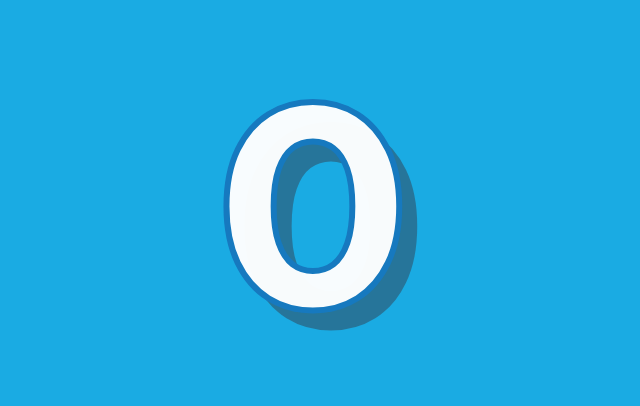
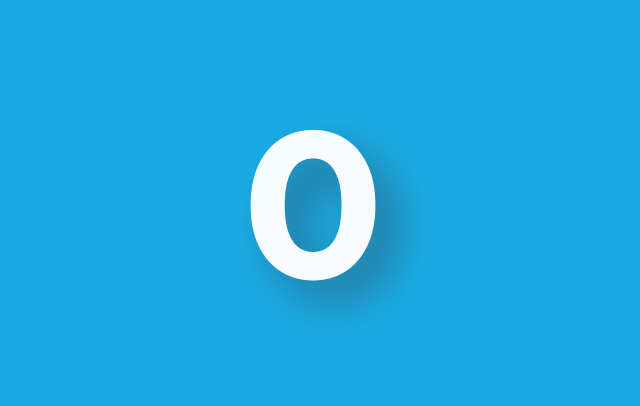
Before and after one commit to bookick/Birthday, a plain HTML site: page Birthday/index.html in a window 1280 px wide. Shown: the part 197-603 px from the top of the page, without its empty margins (327-967 px from the left). Drawn offline with Linux system fonts and the light colour scheme.

Commit message:
update 5 fles

```diff
--- a/Birthday/Intro/intro.css
+++ b/Birthday/Intro/intro.css
@@ -1,4 +1,4 @@
-@import url(https://fonts.googleapis.com/css?family=Montserrat:400,700);
+@import url('https://fonts.googleapis.com/css?family=Montserrat:400,700');
 
 body {
   cursor: none;
@@ -15,26 +15,28 @@ body {
   background: #1aabe3;
   width: 100%;
   height: 100vh;
-  overflow-y: hidden;
+  overflow: hidden; /* Nếu không cần thiết, bạn có thể xóa dòng này */
 }
 
+/* Tăng chất lượng hiển thị cho phần tử con */
 .container * {
   z-index: 1;
+  backface-visibility: hidden;
 }
 
 .counter {
   display: grid;
   place-items: center;
-  width: 50%;
-  height: 50%;
+  width: 50vw; /* Sử dụng đơn vị vw (viewport width) thay vì % để tránh tràn ra khỏi màn hình */
+  height: 50vh; /* Sử dụng đơn vị vh (viewport height) thay vì % để tránh tràn ra khỏi màn hình */
 }
 
 .digit {
   text-align: center;
-  text-shadow: 18px 20px 0px rgba(49, 78, 99, 0.57);
-  font-size: 18em;
+  text-shadow: 0.1em 0.1em 0.2em rgba(49, 78, 99, 0.57); /* Điều chỉnh giá trị để có hiệu ứng hợp lý */
+  font-size: 13em; /* Thay đổi kích thước font để phù hợp với màn hình */
   color: rgba(255, 255, 255, 0.97);
   -webkit-text-stroke-color: #1679bf;
-  -webkit-text-stroke-width: thin;
-  font-weight: bolder;
+  /*-webkit-text-stroke-width: 1px; /* Thay đổi độ rộng của đường viền */
+  font-weight: bold; /* Sử dụng 'bold' thay vì 'bolder' vì nó có thể tạo ra hiệu ứng không mong muốn */
 }
--- a/Birthday/Intro/intro.js
+++ b/Birthday/Intro/intro.js
@@ -1,12 +1,22 @@
 var tik = setInterval(() => {
-  var lyf = document.getElementById('digit')
-  lyf.classList.toggle("digit");
-  if (lyf.innerText == 0) {
-    document.getElementById('container').classList.toggle("containeroverlay")
-    window.location="./Birthday.html"
-    clearInterval(tik)
+  var lyf = document.getElementById('digit');
+
+  // Thay đổi giá trị so sánh từ == 0 thành === '0'
+  if (lyf.innerText === '0') {
+    var container = document.getElementById('container');
+
+    // Thay đổi classList.toggle thành classList.add để đảm bảo class 'containeroverlay' được thêm vào
+    container.classList.add("containeroverlay");
+
+    // Sử dụng window.location.href thay vì window.location để chuyển hướng trang web
+    window.location.href = "./Birthday.html";
+
+    clearInterval(tik);
   } else {
-    lyf.innerText -= 1
+    // Giảm giá trị chỉ khi nó không phải là 0
+    lyf.innerText = parseInt(lyf.innerText, 10) - 1;
   }
-  lyf.classList.toggle("digit");
-}, 1000)
+
+  // Thay đổi classList.toggle thành classList.add để đảm bảo class 'digit' được thêm vào
+  lyf.classList.add("digit");
+}, 1000);
--- a/Birthday/style.css
+++ b/Birthday/style.css
@@ -1,4 +1,4 @@
-@import url('https://fonts.googleapis.com/css2?family=Lobster&display=swap');
+@import url('https://fonts.googleapis.com/css2?family=Dancing+Script');
 
 body {
     background-image: -webkit-gradient(
--- a/Flower/css/style.css
+++ b/Flower/css/style.css
@@ -1,4 +1,4 @@
-@import url('https://fonts.googleapis.com/css2?family=Poppins:ital,wght@0,500;1,900&display=swap');
+@import url('https://fonts.googleapis.com/css2?family=Quicksand:wght@500&display=swap');
 *{
     font-family: 'Poppins',cursive;
 }
```
Also changed, not shown: Birthday/Birthday.html (+1 -1 lines).
